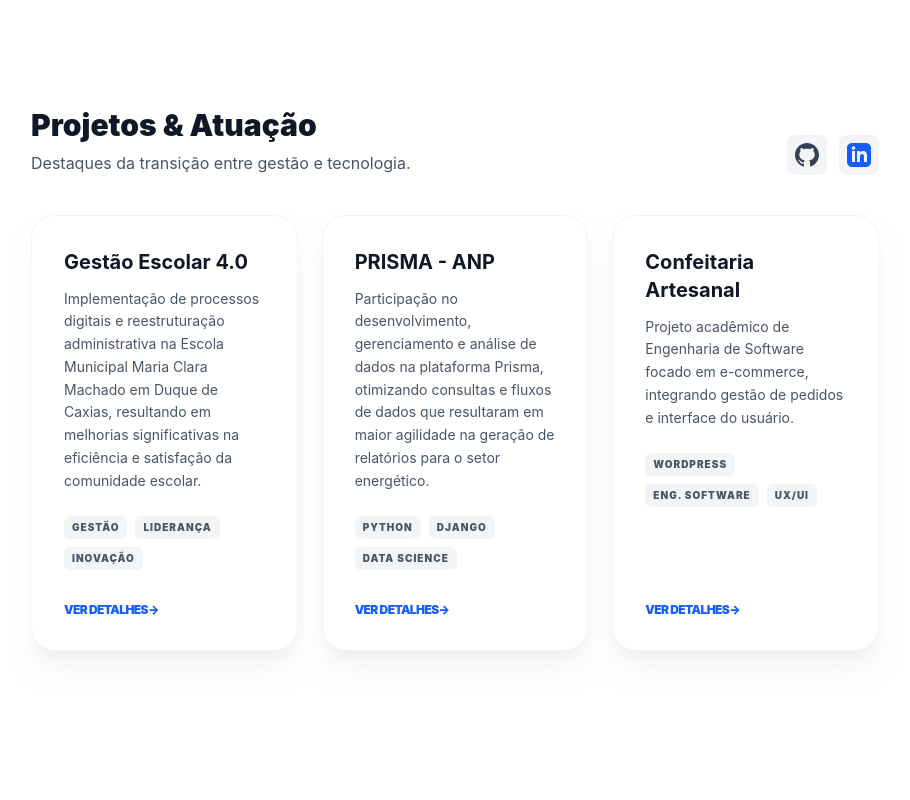
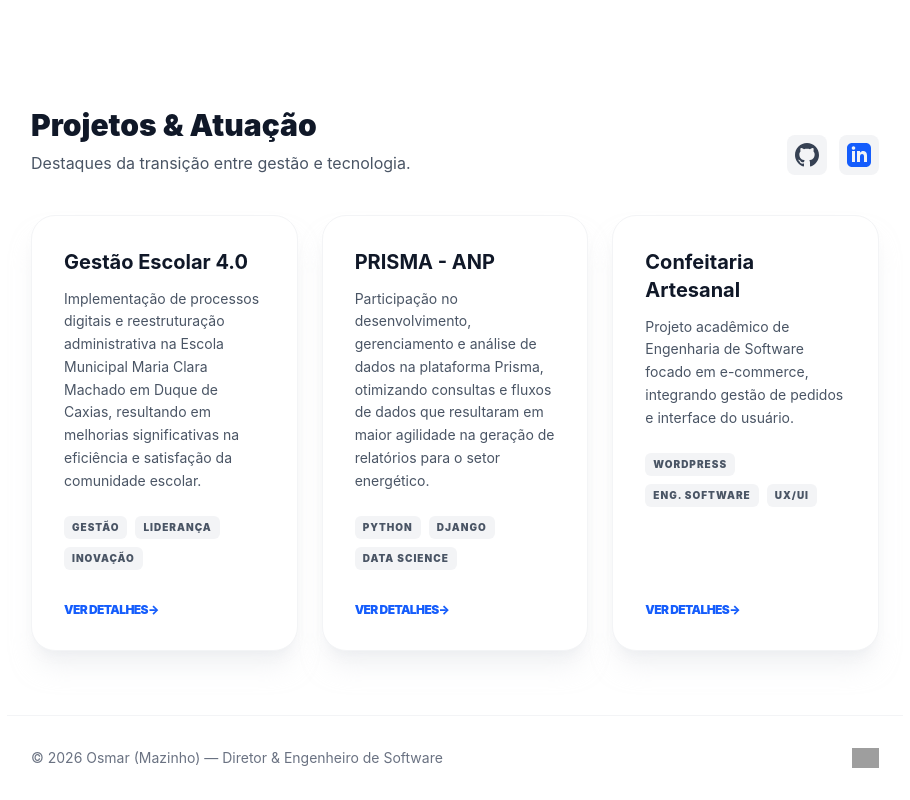
Before and after one commit to mazinhorj/mazinhorj.github.io, an Astro site: page / in a window 1280 px wide. Shown: the part 639-1439 px from the top of the page, without its empty margins (185-1095 px from the left). Before the commit the page ends 1354 px from the top, so only its background shows below. Built offline with nearby package versions, Linux system fonts and the light colour scheme; Astro itself is replaced by a stand-in of ours; grey boxes are pictures that could not be loaded.

Commit message:
Add footer with copyright and visit counter
Added a footer with copyright information and a visit counter.

```diff
--- a/src/layouts/Layout.astro
+++ b/src/layouts/Layout.astro
@@ -22,4 +22,11 @@ const { title } = Astro.props;
 	<body>
 		<slot />
 	</body>
+	<footer class="max-w-4xl mx-auto px-6 py-8 border-t border-gray-100 dark:border-slate-800 flex flex-col md:flex-row justify-between items-center gap-4">
+  		<p class="text-sm text-gray-500 dark:text-slate-400">
+    		© 2026 Osmar (Mazinho) — Diretor & Engenheiro de Software
+  		</p>
+
+  		<img src="https://hits.seeyoufarm.com/api/count/incr/badge.svg?url=https%3A%2F%2Fmazinhorj.github.io&count_bg=%232563EB&title_bg=%231E293B&icon=&icon_color=%23E7E7E7&title=Visitas&edge_flat=false" alt="Contador de Visitas" class="h-5" />
+	</footer>
 </html>
```
